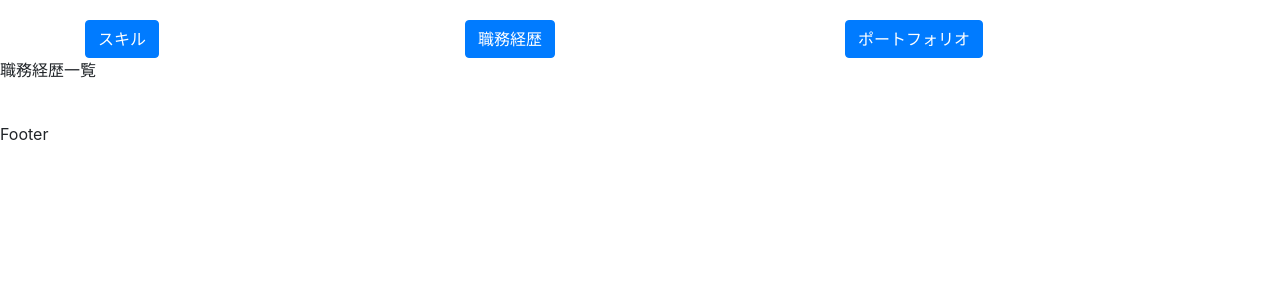
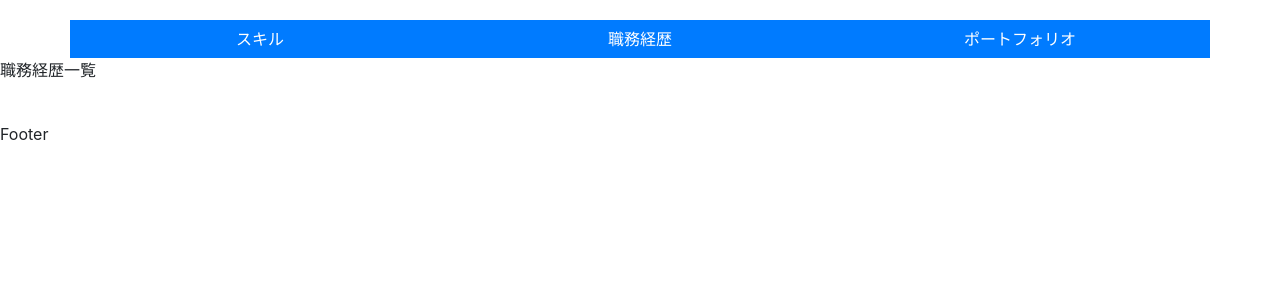
Before and after one commit to rimusophie/portfolio2, a Vue app in the folder portfolio2/: page / in a window 1280 px wide. Shown: the top 300 px of the page. Built offline with nearby package versions, Linux system fonts and the light colour scheme.

Commit message:
ヘッダーレイアウト作成

```diff
--- a/portfolio2/src/components/Portfolio2Header.vue
+++ b/portfolio2/src/components/Portfolio2Header.vue
@@ -2,28 +2,23 @@
 </script>
 
 <template>
-    <div class="container">
+    <div class="container bg-primary">
         <div class="row">
             <div class="col">
-                <button class="btn btn-primary">スキル</button>
+                <button class="btn btn-primary header-button">スキル</button>
             </div>
             <div class="col">
-                <button class="btn btn-primary">職務経歴</button>
+                <button class="btn btn-primary header-button">職務経歴</button>
             </div>
             <div class="col">
-                <button class="btn btn-primary">ポートフォリオ</button>
+                <button class="btn btn-primary header-button">ポートフォリオ</button>
             </div>
         </div>
     </div>
 </template>
 
 <style scoped>
-.header-layout {
+.header-button {
     width: 100%;
-    height: 100px;
-    margin-bottom: 40px;
-    position: fixed;
-    top: 0;
-    z-index: 2147483647;
 }
 </style>
```
